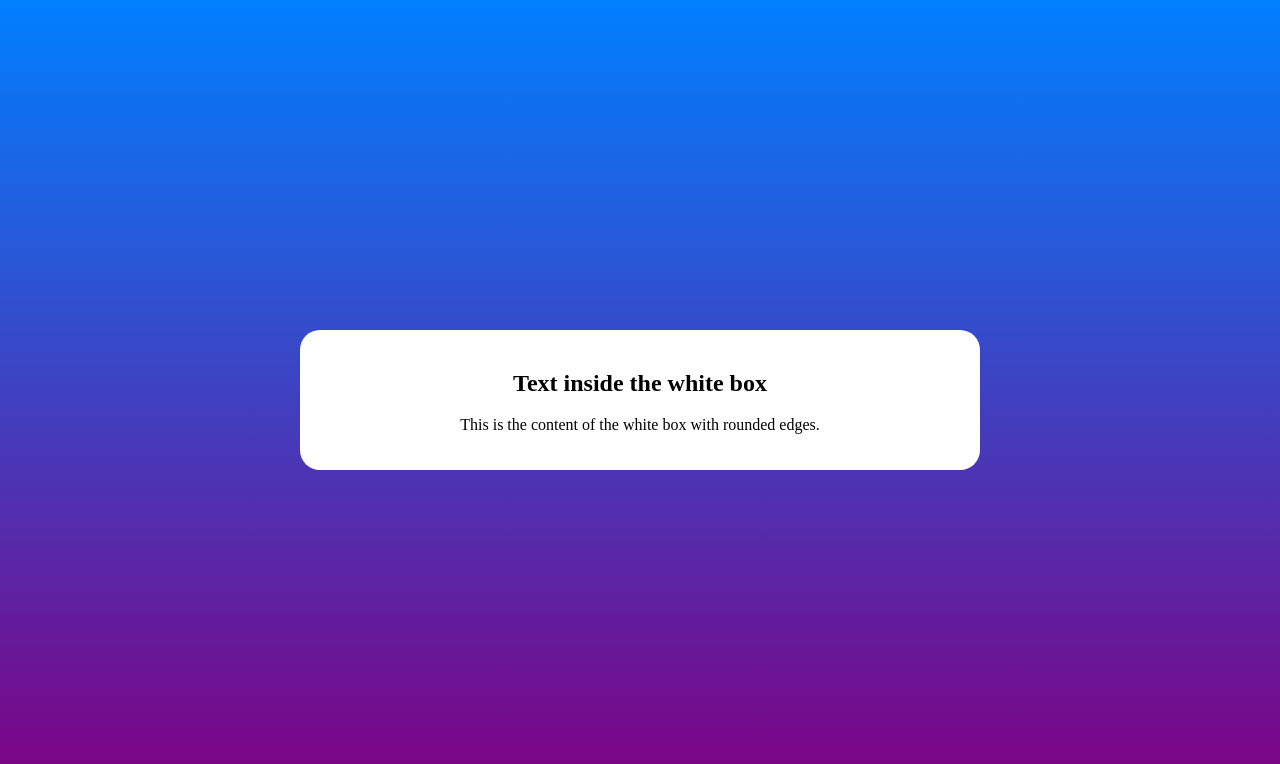
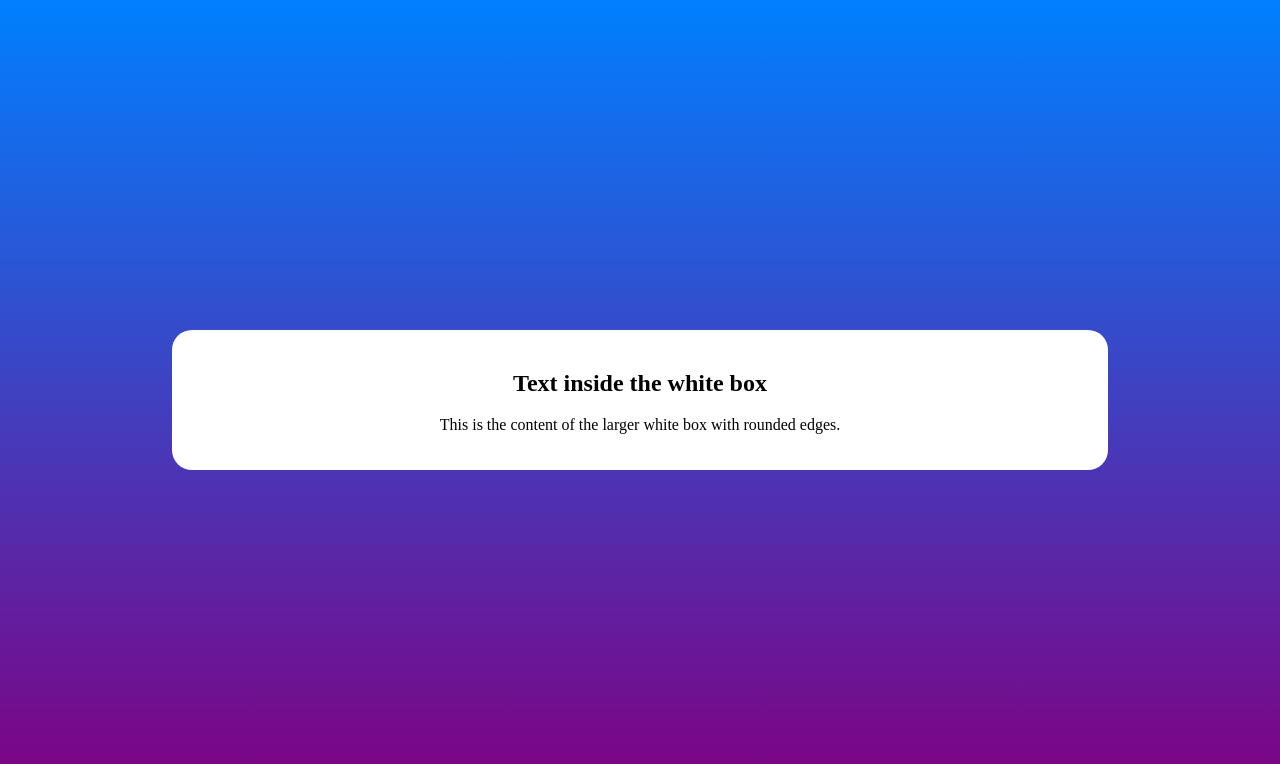
Before and after one commit to html-css-js23/steam-unicef, a plain HTML site: page index.html in a window 1280 px wide. Drawn offline with Linux system fonts and the light colour scheme.

Commit message:
Update index.html

```diff
--- a/index.html
+++ b/index.html
@@ -17,7 +17,7 @@
             background-color: white;
             border-radius: 20px;
             padding: 20px;
-            width: 50%;
+            width: 70%;
             text-align: center;
         }
     </style>
@@ -25,7 +25,7 @@
 <body>
     <div id="white-box">
         <h2>Text inside the white box</h2>
-        <p>This is the content of the white box with rounded edges.</p>
+        <p>This is the content of the larger white box with rounded edges.</p>
     </div>
 </body>
 </html>
```
